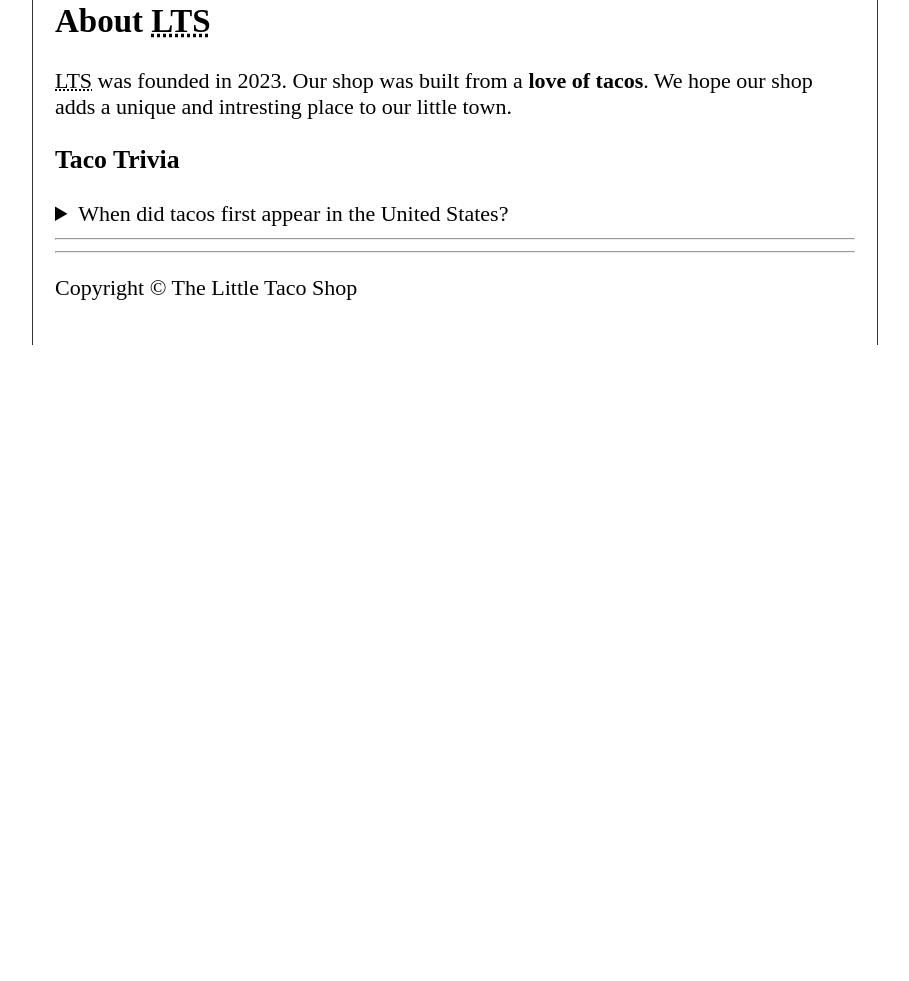
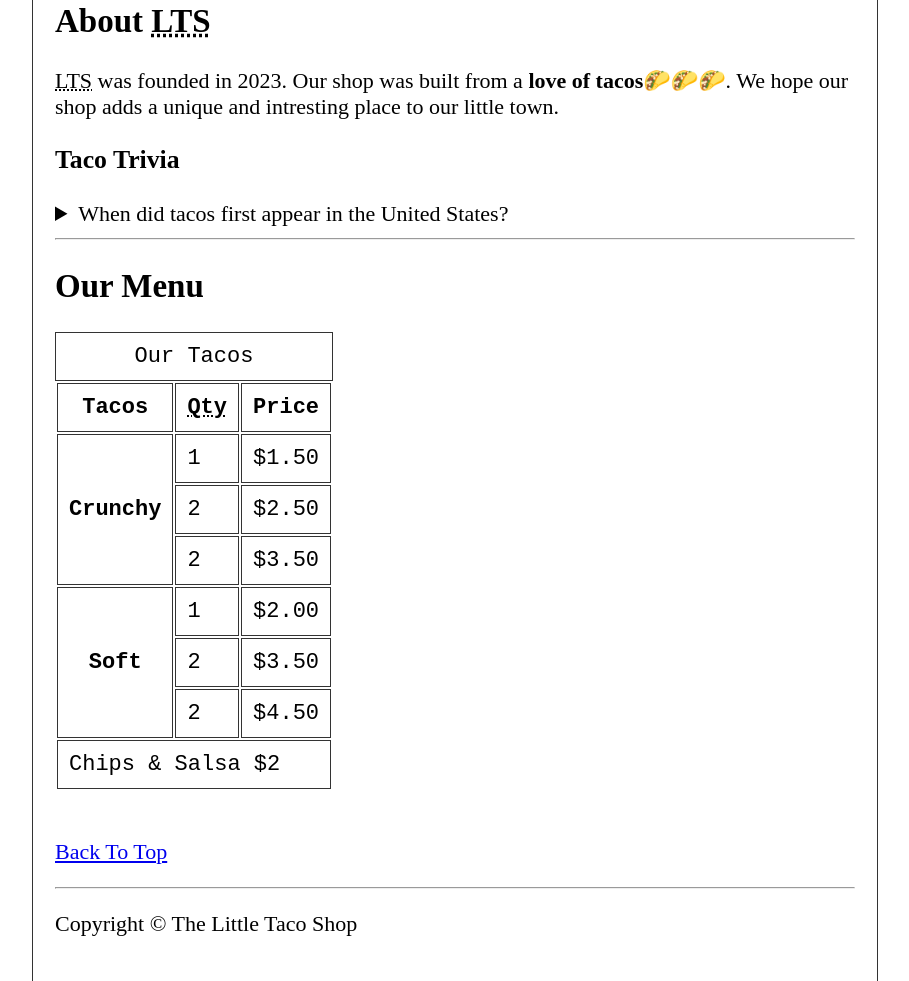
Before and after one commit to Rafid13iit/HTML-practise-files, a plain HTML site: page Project_DaveGray/index.html in a window 1280 px wide. Shown: the part 605-1586 px from the top of the page, without its empty margins (185-1094 px from the left). Before the commit the page ends 950 px from the top, so only its background shows below. Drawn offline with Linux system fonts and the light colour scheme.

Commit message:
files are updated

```diff
--- a/Project_DaveGray/index.html
+++ b/Project_DaveGray/index.html
@@ -49,7 +49,7 @@
                 <p>
                     <abbr title="The Little Taco shop">LTS</abbr> was founded
                     in <time datetime="2023">2023</time>. Our shop was built
-                    from a <strong>love of tacos</strong>. We hope our shop adds
+                    from a <strong>love of tacos</strong>🌮🌮🌮. We hope our shop adds
                     a unique and intresting place to our little town.
                 </p>
 
@@ -63,8 +63,8 @@
                             of history at the University of Minnesota, says
                             the earliest mention of tacos in the United States are
                             in a newspaper from <time datetime="1905">1905</time>. (Source: <cite>
-                                <a href="https://www.smithsonianmag.com/arts-culture/where-did-the-taco
-                                -come-from-81228162/" target="_blank">Smithsonian Magazine</a></cite>)
+                                <a href="https://www.smithsonianmag.com/arts-culture/where-did-the-taco-come-from-81228162/"
+                                target="_blank">Smithsonian Magazine</a></cite>)
                         </p>
                     </details>
                 </aside>
@@ -72,6 +72,58 @@
             <hr>
 
             <article id="menu">
+                <h2>Our Menu</h2>
+                <table>
+                    <caption>Our Tacos</caption>
+                    <thead>
+                        <tr>
+                            <th>Tacos</th>
+                            <th scope="col"><abbr title="Quantity">Qty</abbr></th>
+                            <th scope="col">Price</th>
+                        </tr>
+                    </thead>
+
+                    <tbody>
+                        <tr>
+                            <th scope="row" rowspan="3">Crunchy</th>
+                            <td>1</td>
+                            <td>$1.50</td>
+                        </tr>
+                        <tr>
+                            <td>2</td>
+                            <td>$2.50</td>
+                        </tr>
+                        <tr>
+                            <td>2</td>
+                            <td>$3.50</td>
+                        </tr>
+
+                        <tr>
+                            <th scope="row" rowspan="3">Soft</th>
+                            <td>1</td>
+                            <td>$2.00</td>
+                        </tr>
+                        <tr>
+                            <td>2</td>
+                            <td>$3.50</td>
+                        </tr>
+                        <tr>
+                            <td>2</td>
+                            <td>$4.50</td>
+                        </tr>
+                    </tbody>
+
+                    <tfoot>
+                        <tr>
+                            <td colspan="3">Chips &amp; Salsa $2</td>
+                        </tr>
+                    </tfoot>
+
+                </table>
+                <br>
+                <p>
+                    <a href="#">Back To Top</a>
+                </p>
 
             </article>
         </main>
```
